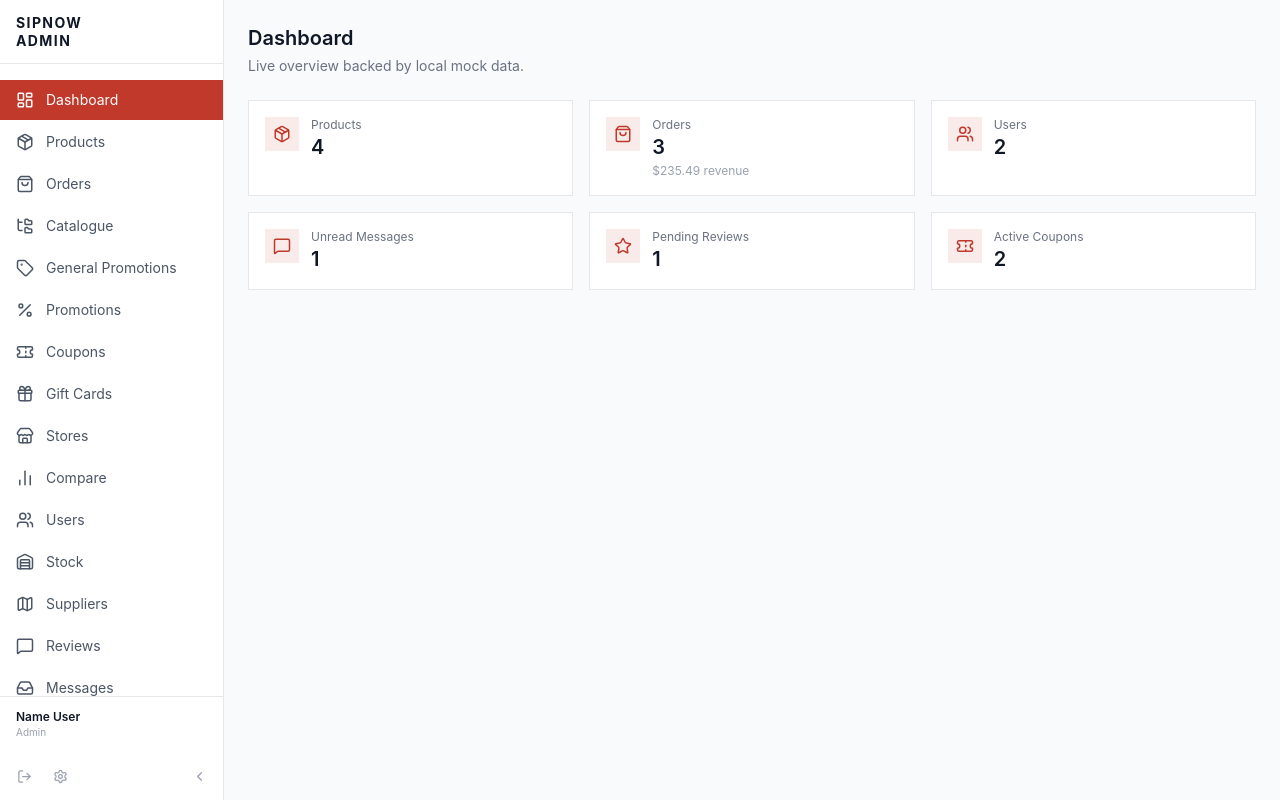
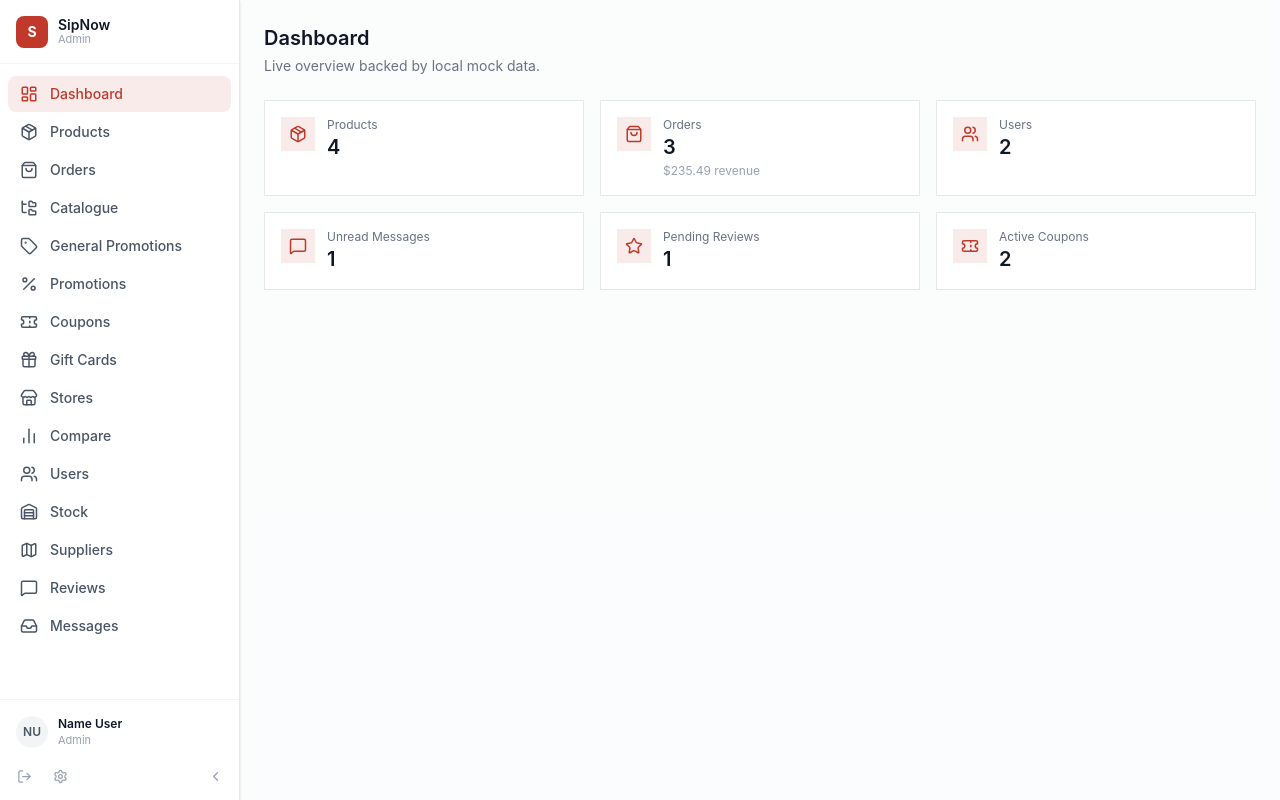
Before and after one commit to Nithin-Tss/Sipnow-admin, a React (Vite) app: page /#/login in a window 1280 px wide. Both pictures are taken after typing "name@example.com", "Sample123" into the empty fields and a click on the button "Sign in". Built offline with nearby package versions, Linux system fonts and the light colour scheme.

Commit message:
style: Enhance UI components with rounded corners and transition effects for better user experience

```diff
--- a/src/components/DeleteModalActions.jsx
+++ b/src/components/DeleteModalActions.jsx
@@ -12,14 +12,14 @@ export default function DeleteModalActions({
       <div className="flex justify-end gap-2 mt-5">
         <button
           onClick={onCancel}
-          className="text-sm text-gray-600 border border-gray-300 px-4 py-2 hover:bg-gray-50"
+          className="text-sm rounded-lg text-gray-600 border border-gray-300 px-4 py-2 hover:bg-gray-50 transition-colors"
         >
           Cancel
         </button>
         <button
           onClick={onDelete}
           disabled={isPending}
-          className="text-sm border border-red-600 text-red-600 px-4 py-2 hover:bg-red-50 disabled:opacity-60"
+          className="text-sm rounded-lg border border-red-600 text-red-600 px-4 py-2 hover:bg-red-50 disabled:opacity-60 transition-colors"
         >
           {isPending ? pendingLabel : confirmLabel}
         </button>
--- a/src/components/Layout.jsx
+++ b/src/components/Layout.jsx
@@ -15,7 +15,7 @@ export default function Layout() {
   }
 
   return (
-    <div className="flex h-screen bg-gray-50 overflow-hidden">
+    <div className="flex h-screen bg-gray-50/60 overflow-hidden">
       <Sidebar collapsed={collapsed} onToggle={toggle} />
       <main className="flex-1 overflow-y-auto">
         <Outlet />
--- a/src/components/Modal.jsx
+++ b/src/components/Modal.jsx
@@ -27,7 +27,7 @@ export default function Modal({
         }}
       />
       <div
-        className={`relative bg-white border border-gray-300 w-full ${sizeClass} max-h-[90vh] flex flex-col`}
+        className={`relative bg-white border border-gray-200 rounded-xl shadow-lg w-full ${sizeClass} max-h-[90vh] flex flex-col`}
       >
         <div className="flex items-center justify-between px-5 py-4 border-b border-gray-200 shrink-0">
           <h3 className="text-sm font-semibold text-gray-900 min-w-0">
@@ -35,7 +35,7 @@ export default function Modal({
           </h3>
           <button
             onClick={onClose}
-            className="text-gray-400 hover:text-gray-600 p-0.5"
+            className="rounded-lg text-gray-400 hover:text-gray-600 hover:bg-gray-100 p-1 transition-colors"
           >
             <X size={16} />
           </button>
--- a/src/components/PaginationBar.jsx
+++ b/src/components/PaginationBar.jsx
@@ -19,14 +19,14 @@ export default function PaginationBar({
           <button
             onClick={() => onPageChange(Math.max(1, page - 1))}
             disabled={page === 1}
-            className="px-2.5 py-1 text-xs border border-gray-300 disabled:opacity-40 hover:bg-gray-50"
+            className="rounded-lg px-2.5 py-1 text-xs border border-gray-300 disabled:opacity-40 hover:bg-gray-50 transition-colors"
           >
             ← Prev
           </button>
           <button
             onClick={() => onPageChange(Math.min(totalPages, page + 1))}
             disabled={page === totalPages}
-            className="px-2.5 py-1 text-xs border border-gray-300 disabled:opacity-40 hover:bg-gray-50"
+            className="rounded-lg px-2.5 py-1 text-xs border border-gray-300 disabled:opacity-40 hover:bg-gray-50 transition-colors"
           >
             Next →
           </button>
--- a/src/components/SearchInput.jsx
+++ b/src/components/SearchInput.jsx
@@ -23,7 +23,7 @@ export default function SearchInput({
         onChange={(e) => onChange(e.target.value)}
         onFocus={onFocus}
         placeholder={placeholder}
-        className="w-full border border-gray-300 pl-8 pr-3 py-2 text-sm outline-none focus:border-primary"
+        className="w-full rounded-lg border border-gray-300 pl-8 pr-3 py-2 text-sm outline-none transition-colors focus:border-primary focus:ring-2 focus:ring-primary/10"
       />
     </div>
   );
--- a/src/components/Sidebar.jsx
+++ b/src/components/Sidebar.jsx
@@ -45,28 +45,29 @@ export default function Sidebar({ collapsed, onToggle }) {
 
   return (
     <aside
-      className={`flex flex-col bg-white border-r border-gray-200 h-screen sticky top-0 shrink-0 ${
-        collapsed ? "w-16" : "w-56"
+      className={`flex flex-col bg-white border-r border-gray-200 h-screen sticky top-0 shrink-0 shadow-sm transition-[width] duration-200 ${
+        collapsed ? "w-16" : "w-60"
       }`}
     >
       {/* Logo */}
       <div
-        className={`flex items-center h-16 px-4 border-b border-gray-200 ${collapsed ? "justify-center" : "gap-2"}`}
+        className={`flex items-center h-16 px-4 border-b border-gray-100 gap-2.5 ${collapsed ? "justify-center px-0" : ""}`}
       >
+        <span className="flex items-center justify-center w-8 h-8 rounded-lg bg-primary text-white font-bold text-sm shrink-0">
+          S
+        </span>
         {!collapsed && (
-          <span className="font-bold text-gray-900 text-sm uppercase tracking-widest leading-tight">
+          <span className="font-semibold text-gray-900 text-sm leading-tight">
             SipNow
-            <br />
+            <span className="block text-[11px] font-normal text-gray-400">
               Admin
             </span>
-        )}
-        {collapsed && (
-          <span className="font-bold text-gray-900 text-lg">R</span>
+          </span>
         )}
       </div>
 
       {/* Nav */}
-      <nav className="flex-1 py-4 space-y-0.5 overflow-y-auto">
+      <nav className="flex-1 py-3 px-2 space-y-0.5 overflow-y-auto">
         {NAV.map(({ to, icon: Icon, label }) => {
           return (
             <NavLink
@@ -74,9 +75,9 @@ export default function Sidebar({ collapsed, onToggle }) {
               to={to}
               end={to === "/"}
               className={({ isActive }) =>
-                `flex items-center gap-3 px-4 py-2.5 text-sm ${
+                `flex items-center gap-3 px-3 py-2 rounded-lg text-sm font-medium transition-colors ${
                   isActive
-                    ? "bg-primary text-white"
+                    ? "bg-primary/10 text-primary"
                     : "text-gray-600 hover:text-gray-900 hover:bg-gray-100"
                 } ${collapsed ? "justify-center" : ""}`
               }
@@ -90,38 +91,44 @@ export default function Sidebar({ collapsed, onToggle }) {
       </nav>
 
       {/* User + collapse toggle */}
-      <div className="border-t border-gray-200">
+      <div className="border-t border-gray-100 p-2">
         {!collapsed && user && (
-          <div className="px-4 py-3">
+          <div className="flex items-center gap-2.5 px-2 py-2">
+            <span className="flex items-center justify-center w-8 h-8 rounded-full bg-gray-100 text-gray-600 text-xs font-semibold shrink-0">
+              {user.firstName?.[0]}
+              {user.lastName?.[0]}
+            </span>
+            <div className="min-w-0">
               <p className="text-xs font-semibold text-gray-900 truncate">
                 {user.firstName} {user.lastName}
               </p>
-            <p className="text-[10px] text-gray-400 capitalize">
+              <p className="text-[11px] text-gray-400 capitalize truncate">
                 {user.role.replace("_", " ")}
               </p>
             </div>
+          </div>
         )}
         <div
-          className={`flex items-center px-2 py-2 gap-1 ${collapsed ? "flex-col" : ""}`}
+          className={`flex items-center gap-1 mt-1 ${collapsed ? "flex-col" : ""}`}
         >
           <button
             onClick={logout}
             title="Sign out"
-            className="flex items-center justify-center w-8 h-8 text-gray-400 hover:text-gray-900 hover:bg-gray-100"
+            className="flex items-center justify-center w-8 h-8 rounded-lg text-gray-400 hover:text-gray-900 hover:bg-gray-100 transition-colors"
           >
             <LogOut size={15} />
           </button>
           <Link
             to="/account"
             title="Account"
-            className="flex items-center justify-center w-8 h-8 text-gray-400 hover:text-gray-900 hover:bg-gray-100"
+            className="flex items-center justify-center w-8 h-8 rounded-lg text-gray-400 hover:text-gray-900 hover:bg-gray-100 transition-colors"
           >
             <Settings size={15} />
           </Link>
           <button
             onClick={onToggle}
             title={collapsed ? "Expand" : "Collapse"}
-            className="flex items-center justify-center w-8 h-8 text-gray-400 hover:text-gray-900 hover:bg-gray-100 ml-auto"
+            className="flex items-center justify-center w-8 h-8 rounded-lg text-gray-400 hover:text-gray-900 hover:bg-gray-100 transition-colors ml-auto"
           >
             {collapsed ? <ChevronRight size={15} /> : <ChevronLeft size={15} />}
           </button>
--- a/src/lib/ui.js
+++ b/src/lib/ui.js
@@ -1,2 +1,2 @@
 export const inputCls =
-  "w-full border border-gray-300 px-3 py-2 text-sm outline-none focus:border-primary";
+  "w-full rounded-lg border border-gray-300 px-3 py-2 text-sm outline-none transition-colors focus:border-primary focus:ring-2 focus:ring-primary/10";
```
Also changed, not shown: src/pages/Products.jsx (+31 -25 lines). Lines whose indentation alone changed are shown as unchanged.
